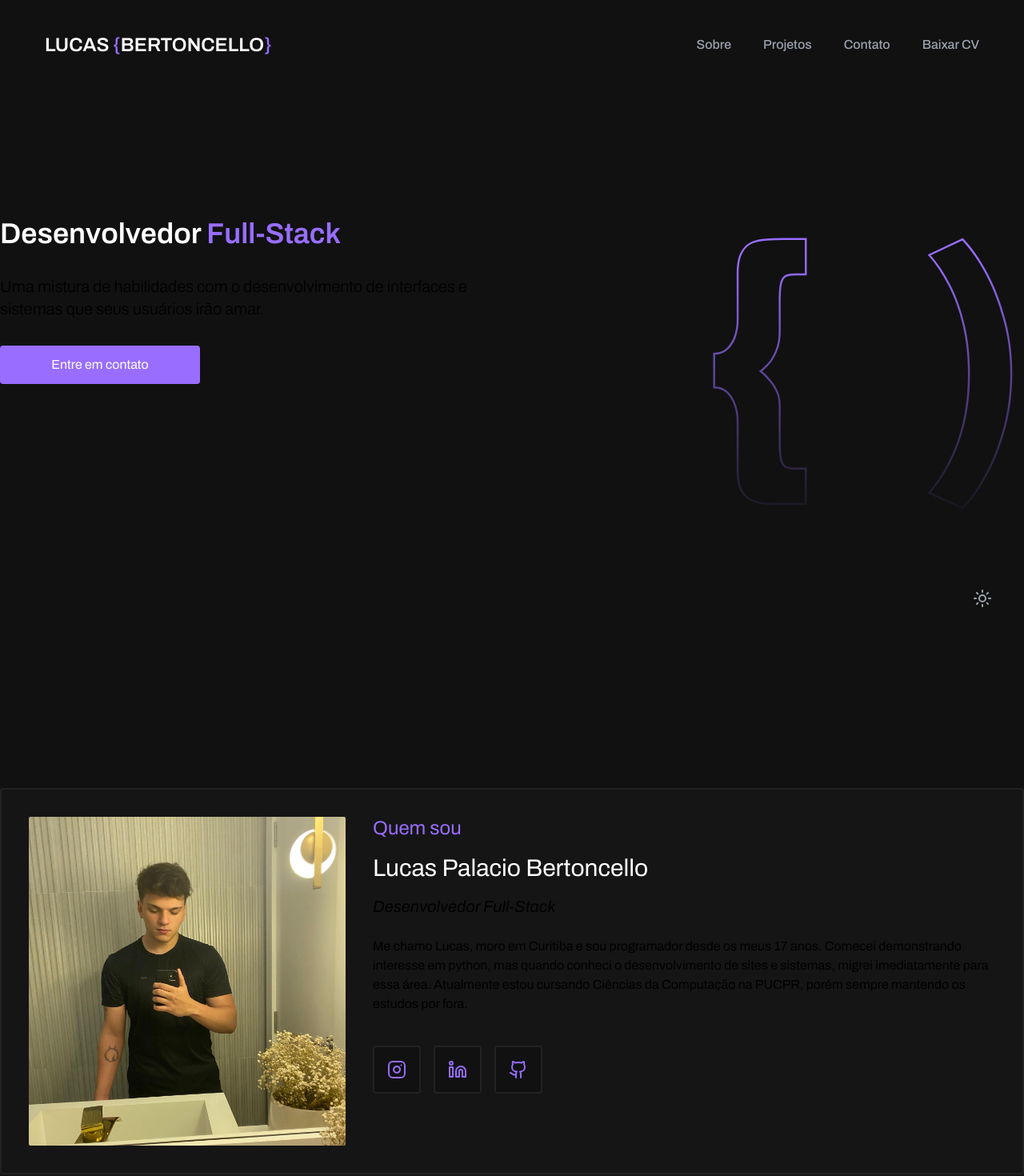
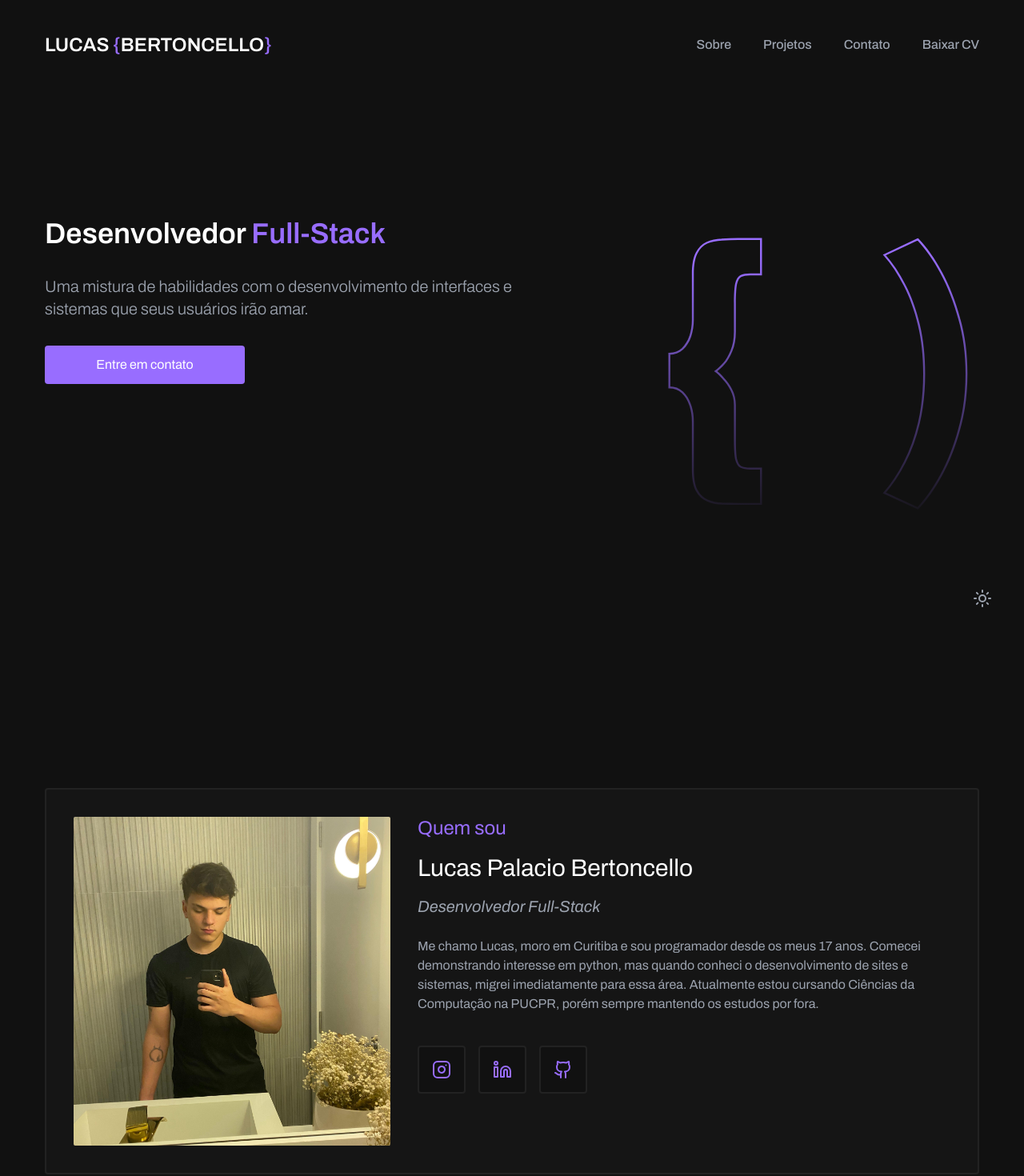
Before and after one commit to lucaspbertoncello/new-portfolio, a React (Vite) app: page / in a window 1280 px wide. Shown: the top 1470 px of the page at 80% size. Built offline with nearby package versions, Linux system fonts and the light colour scheme.

Commit message:
style: fixed margin

```diff
--- a/src/pages/Home/components/AboutArea.tsx
+++ b/src/pages/Home/components/AboutArea.tsx
@@ -1,10 +1,13 @@
+import Container from "../../../components/Container";
+
 import { Github, Instagram, Linkedin } from "lucide-react";
 
 import profilePhoto from "../../../assets/images/me.jpg";
 
 export default function AboutArea() {
   return (
-    <section className="mt-80">
+    <Container>
+      <section className="mt-80 mb-40">
         <div className="w-full p-8 dark:bg-dark-800 border-2 border-[#222] rounded-sm flex lg:flex-row flex-col justify-between gap-8">
           <div className="lg:max-w-[400px] lg:h-auto">
             <img
@@ -23,11 +26,11 @@ export default function AboutArea() {
             <p className="italic text-xl mb-6">Desenvolvedor Full-Stack</p>
 
             <p>
-            Me chamo Lucas, moro em Curitiba e sou programador desde os meus 17
-            anos. Comecei demonstrando interesse em python, mas quando conheci o
-            desenvolvimento de sites e sistemas, migrei imediatamente para essa
-            área. Atualmente estou cursando Ciências da Computação na PUCPR,
-            porém sempre mantendo os estudos por fora.
+              Me chamo Lucas, moro em Curitiba e sou programador desde os meus
+              17 anos. Comecei demonstrando interesse em python, mas quando
+              conheci o desenvolvimento de sites e sistemas, migrei
+              imediatamente para essa área. Atualmente estou cursando Ciências
+              da Computação na PUCPR, porém sempre mantendo os estudos por fora.
             </p>
 
             <div className="flex gap-4 mt-10">
@@ -56,5 +59,6 @@ export default function AboutArea() {
           </div>
         </div>
       </section>
+    </Container>
   );
 }
--- a/src/pages/Home/components/HeroArea.tsx
+++ b/src/pages/Home/components/HeroArea.tsx
@@ -1,9 +1,12 @@
+import Container from "../../../components/Container";
+
 import { Link } from "react-router-dom";
 
 import heroImgDark from "../../../assets/images/hero-image-dark.svg";
 
 export default function HeroArea() {
   return (
+    <Container>
       <section className="flex justify-center lg:justify-between">
         <div className="text-center lg:text-left">
           <h1 className="dark:text-white text-4xl font-semibold">
@@ -28,5 +31,6 @@ export default function HeroArea() {
           <img className="w-[400px]" src={heroImgDark} />
         </div>
       </section>
+    </Container>
   );
 }
```
Lines whose indentation alone changed are shown as unchanged.
